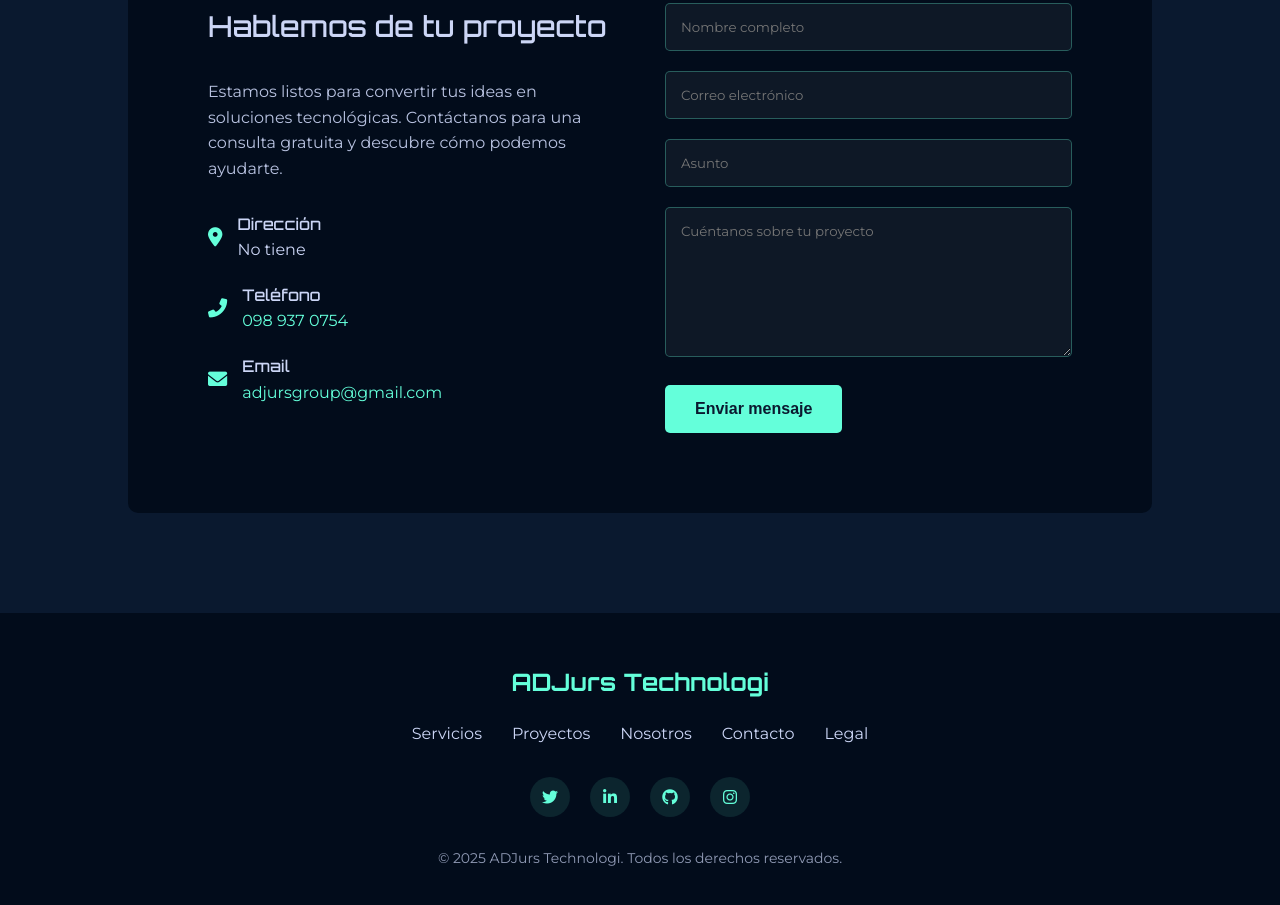
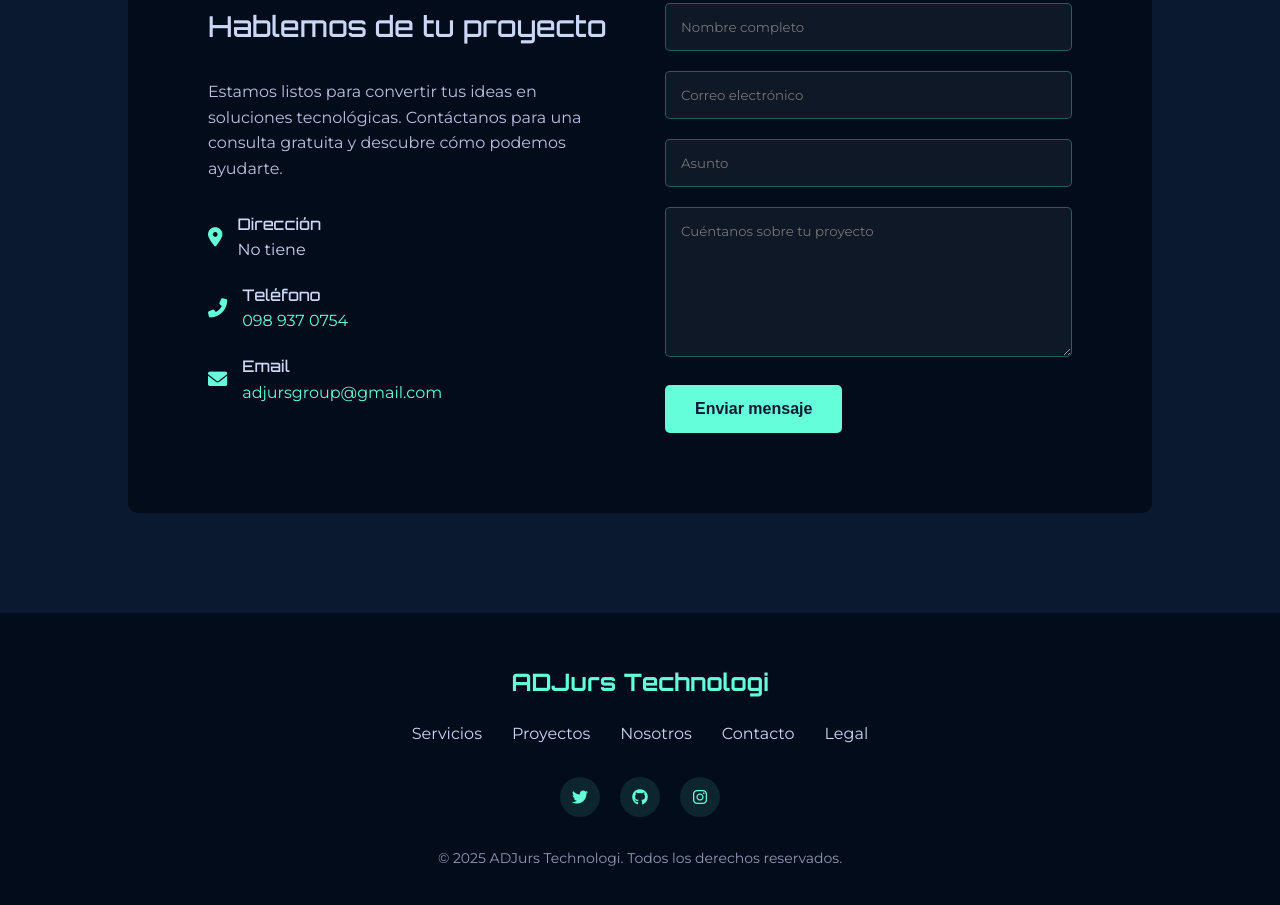
Before and after one commit to ADJursTechnologi/ADJtechnologi, a plain HTML site: page index.html in a window 1280 px wide. Shown: the part 3744-4649 px from the top of the page. Drawn offline with Linux system fonts and the light colour scheme.

Commit message:
Update index.html

```diff
--- a/index.html
+++ b/index.html
@@ -691,7 +691,7 @@
                 <form class="contact-form" action="https://formsubmit.co/adjursgroup@gmail.com" method="POST">
                     <input type="hidden" name="_subject" value="Nuevo mensaje desde ADJurs Technologi">
                     <input type="hidden" name="_template" value="table">
-                    <input type="hidden" name="_next" value="https://adjurstechnologi.github.io/ADJtechnologi">
+                    <input type="hidden" name="_next" value="https://tudominio.com/gracias.html">
                     <input type="text" name="_honey" style="display:none">
 
                     <input type="text" name="name" placeholder="Nombre completo" required>
@@ -716,10 +716,9 @@
         </ul>
 
         <div class="social-links">
-            <a href="#" aria-label="Twitter"><i class="fab fa-twitter"></i></a>
-            <a href="#" aria-label="LinkedIn"><i class="fab fa-linkedin-in"></i></a>
-            <a href="#" aria-label="GitHub"><i class="fab fa-github"></i></a>
-            <a href="#" aria-label="Instagram"><i class="fab fa-instagram"></i></a>
+            <a href="https://x.com/AdjursG" aria-label="Twitter"><i class="fab fa-twitter"></i></a>
+            <a href="https://github.com/ADJursTechnologi?tab=overview&from=2025-07-01&to=2025-07-31" aria-label="GitHub"><i class="fab fa-github"></i></a>
+            <a href="https://www.instagram.com/adjurs._.not?igsh=MWJ5cXIwOHlnMjdvZA==" aria-label="Instagram"><i class="fab fa-instagram"></i></a>
         </div>
 
         <p class="copyright">
```
